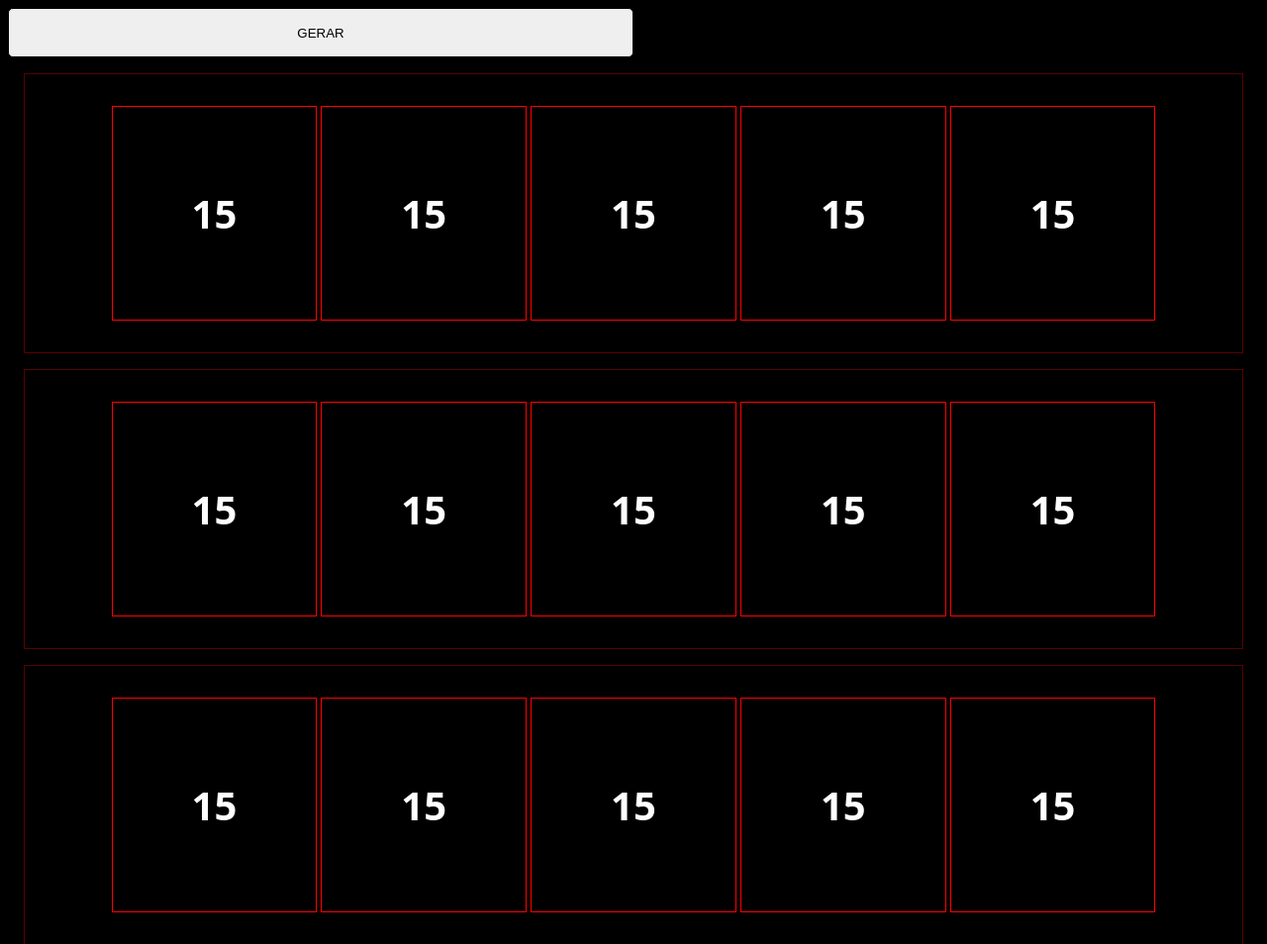
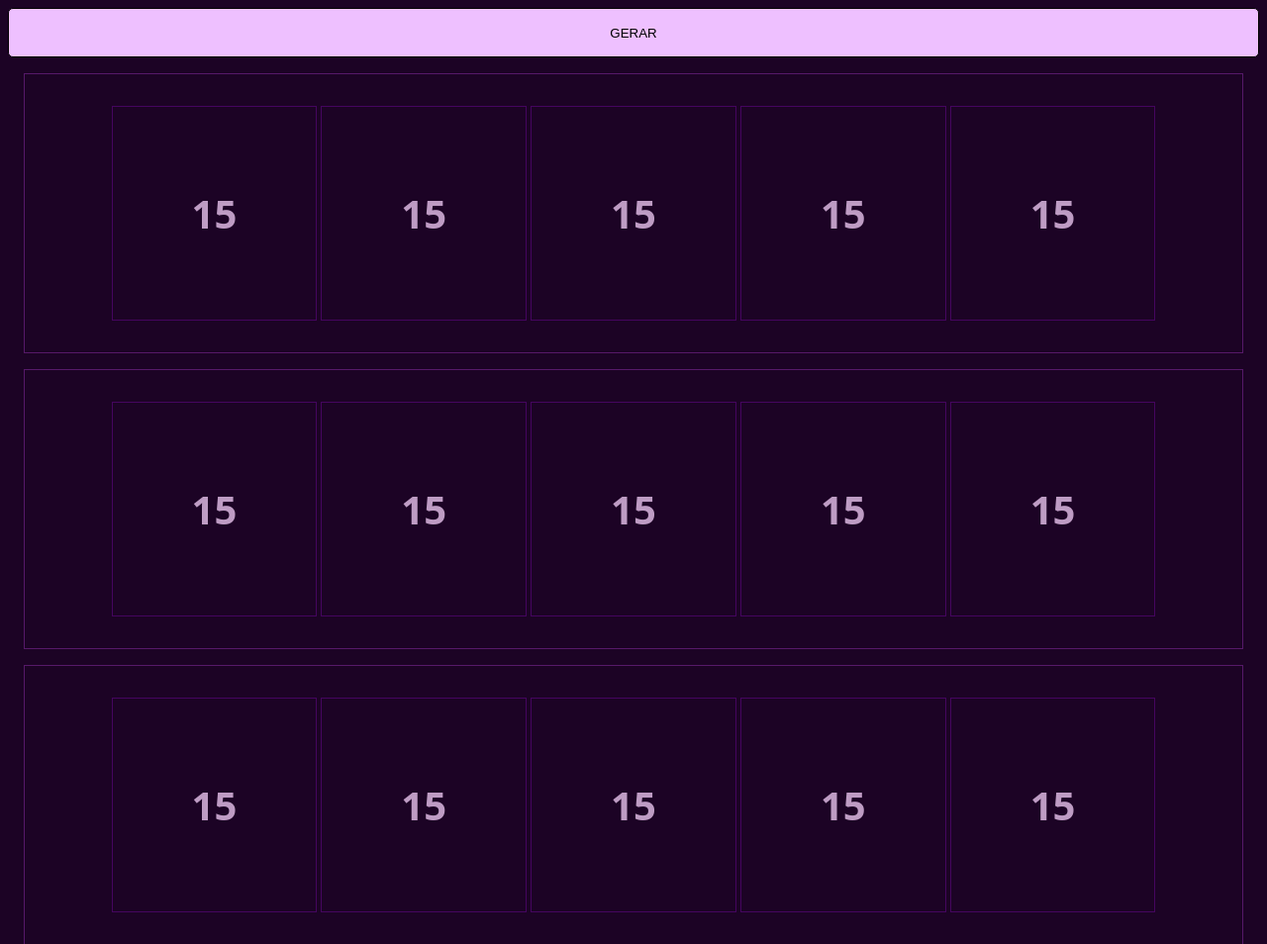
Before and after one commit to kkewink/JSLibbs-24, a plain HTML site: page Aula-05/front.html in a window 1280 px wide. Shown: the top 954 px of the page at 99% size. Drawn offline with Linux system fonts and the light colour scheme.

Commit message:
atualizado
css finalizado

```diff
--- a/Aula-05/style.css
+++ b/Aula-05/style.css
@@ -1,18 +1,21 @@
 body {
-    background-color: black;
-    color: white;
+    background-color: rgb(28, 3, 37);
+    color: rgb(190, 156, 196);
 }
 
 button {
-    width: 50%;
+    width: 100%;
     height: 50px;
     cursor: pointer;
     border: 1px solid;
     border-radius: 5px;
+    box-sizing: border-box;
+   background-color: rgb(238, 192, 255);
+
 }
 
 .random {
-  border: 1px solid rgb(87, 2, 2);
+  border: 1px solid rgb(86, 25, 105);
   margin: 1rem;
   padding: 2rem 2rem;
   text-align: center;
@@ -20,7 +23,7 @@ button {
 
 .box {
   display: inline-block;
-  border: 1px solid red;
+  border: 1px solid rgb(69, 5, 95);
   padding: 5rem 5rem;
 }
 
```
